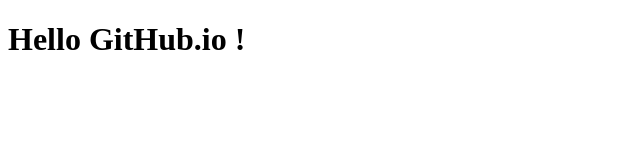
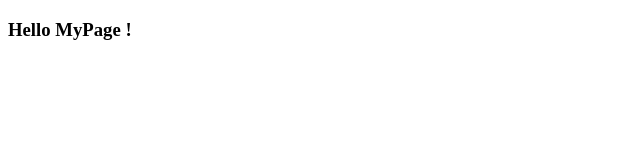
Before and after one commit to kakidaragit/infos, a plain HTML site: page index.html in a window 1280 px wide. Shown: the whole page, without its empty margins (0-640 px from the left). Drawn offline with Linux system fonts and the light colour scheme.

Commit message:
Update index.html

```diff
--- a/index.html
+++ b/index.html
@@ -7,6 +7,6 @@
     <title>Example Portfolio</title>
 </head>
 <body>
-    <h1>Hello GitHub.io !</h1>
+    <h3>Hello MyPage !</h3>
 </body>
 </html>
```
